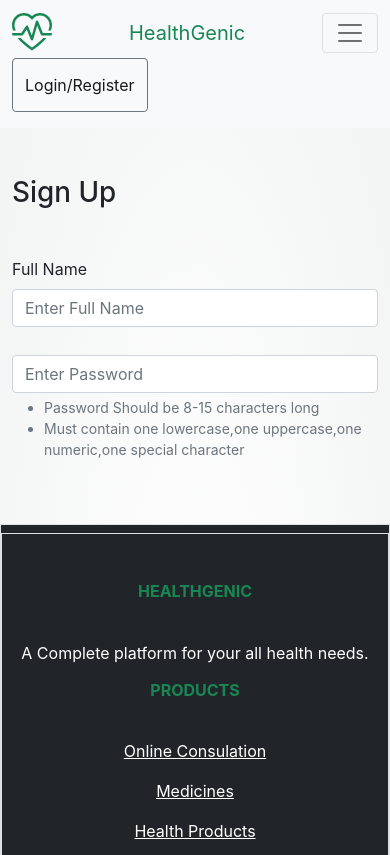
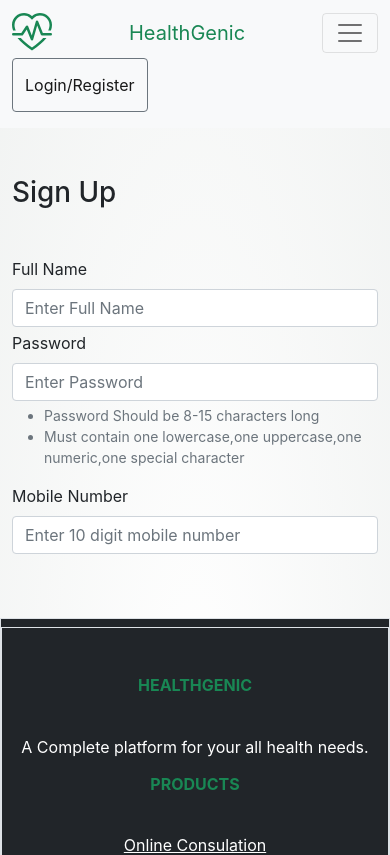
Before and after one commit to healthgenic/healthgenic, a React (Create React App) app in the folder front-end/: page /home/DocRegister in a window 390 px wide. Shown: the top 855 px of the page. Built offline with nearby package versions, Linux system fonts and the light colour scheme; no server answers.

Commit message:
Create mobile number field in form

```diff
--- a/front-end/src/Components/Register/DocterRegistration.jsx
+++ b/front-end/src/Components/Register/DocterRegistration.jsx
@@ -11,7 +11,13 @@ class DocterRegistration extends React.Component {
     super(props);
     this.fullNameHelpRef = React.createRef();
     this.passwordHelpTextRef = React.createRef();
-    this.state = { fullName: "", fullNameHelpText: "", password: "" };
+    this.mobileNumberHelpRef = React.createRef();
+    this.state = {
+      fullName: "",
+      fullNameHelpText: "",
+      password: "",
+      mobileNumber: "",
+    };
   }
   validateFullName = (e) => {
     const fullName = e.target.value;
@@ -47,6 +53,13 @@ class DocterRegistration extends React.Component {
       node.classList.remove("text-danger");
       node.classList.remove("text-success");
     }
+  };
+  validateMobileNumber = (e) => {
+    const mobileNumber = e.target.value;
+    console.log(mobileNumber);
+    if (validate.isMobileNumber(mobileNumber))
+      this.setState({ mobileNumber: mobileNumber });
+    else this.setState({ mobileNumber: this.state.mobileNumber });
   };
   handleChange = (e) => {
     const { name, value } = e.target;
@@ -144,7 +157,9 @@ class DocterRegistration extends React.Component {
                       {this.state.fullNameHelpText}
                     </div>
                     <div className="mb-3">
-                      <label htmlFor="" className="form-label"></label>
+                      <label htmlFor="" className="form-label">
+                        Password
+                      </label>
                       <input
                         type="password"
                         name="password"
@@ -168,6 +183,28 @@ class DocterRegistration extends React.Component {
                           </li>
                         </ul>
                       </div>
+                      <div className="mb-3">
+                        <label htmlFor="mobile-number" className="form-label">
+                          Mobile Number
+                        </label>
+                        <input
+                          type="text"
+                          name="mobileNumber"
+                          id="mobile-number"
+                          className="form-control"
+                          placeholder="Enter 10 digit mobile number"
+                          area-describedby="mobileNumberHelp"
+                          minLength="0"
+                          maxLength="10"
+                          value={this.state.mobileNumber}
+                          onChange={this.validateMobileNumber}
+                        />
+                        <div
+                          id="mobileNumberHelp"
+                          className="form-text"
+                          ref={this.mobileNumberHelpRef}
+                        ></div>
+                      </div>
                     </div>
                   </div>
                 </div>
```
